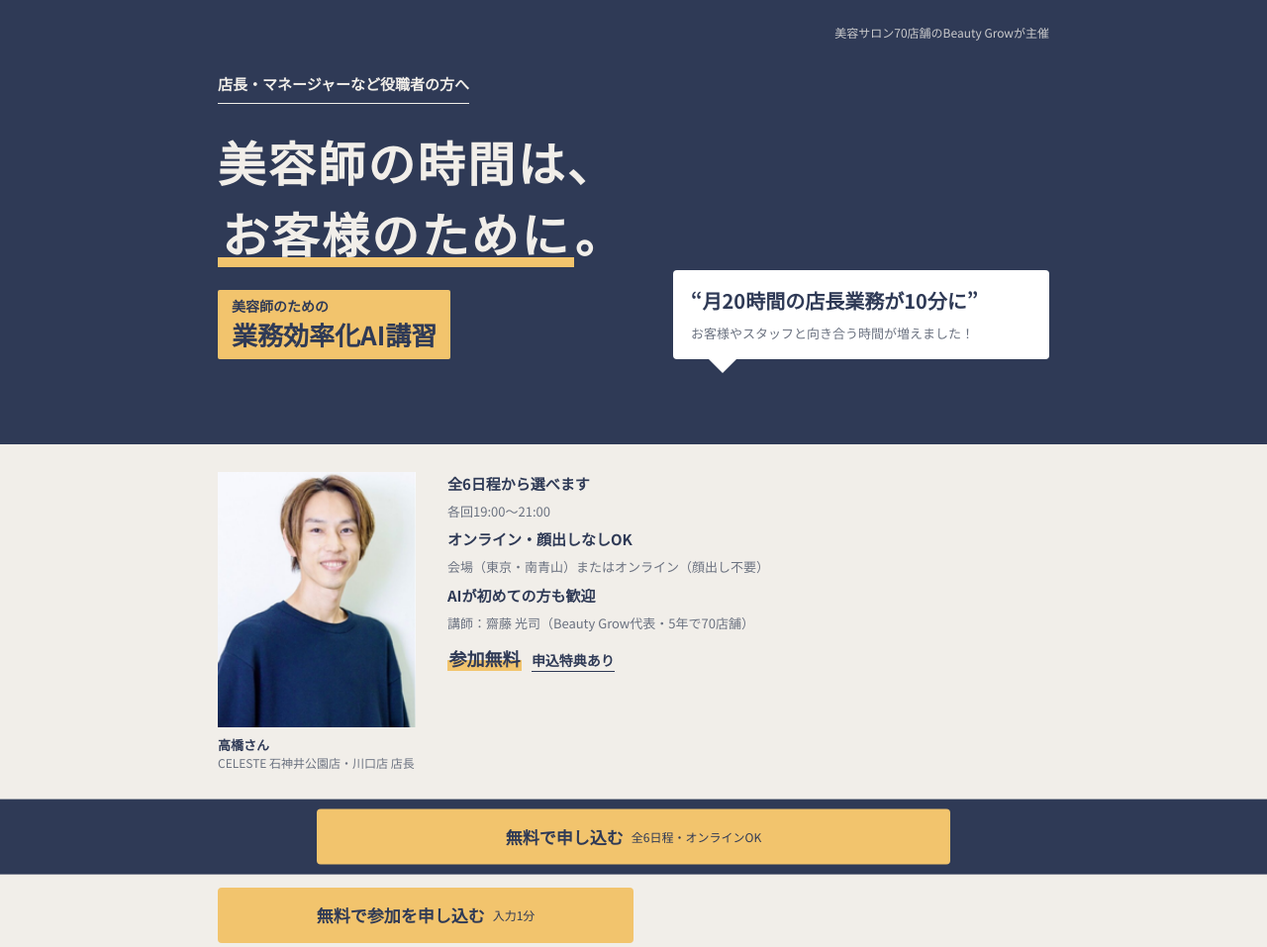
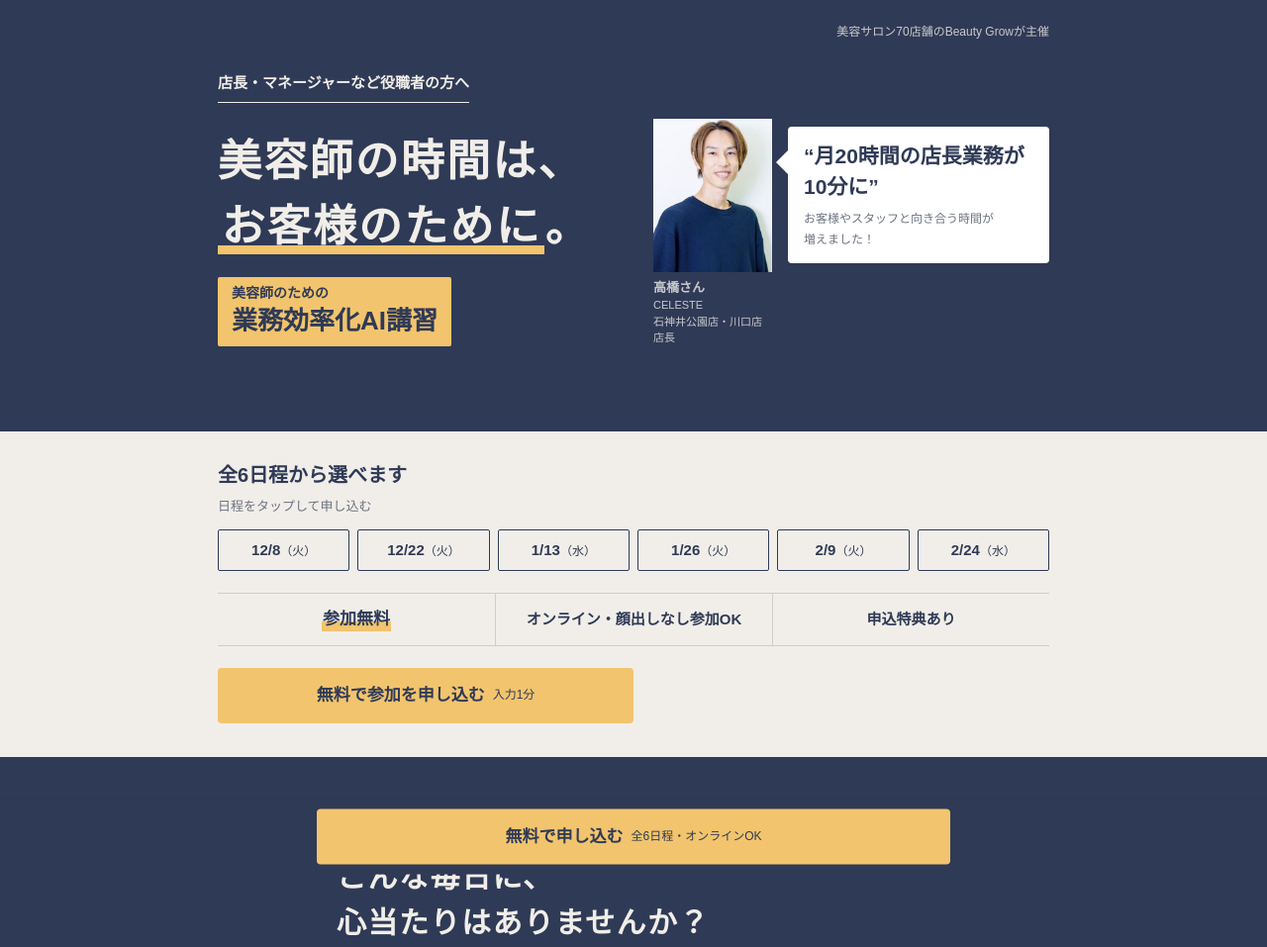
Before and after one commit to beautygrow-lp/ai-event-lp, a plain HTML site: page index.html in a window 1280 px wide. Shown: the top 957 px of the page at 99% size. Drawn offline with Linux system fonts and the light colour scheme.

Commit message:
LP first view: photo beside quote, sessions right below, 3 key points; Yu Gothic
Co-Authored-By: Claude Opus 5.5 <noreply@anthropic.com>

```diff
--- a/index.html
+++ b/index.html
@@ -47,7 +47,7 @@
 
 <link rel="preconnect" href="https://fonts.googleapis.com">
 <link rel="preconnect" href="https://fonts.gstatic.com" crossorigin>
-<link href="https://fonts.googleapis.com/css2?family=Noto+Sans+JP:wght@400;700&family=Shippori+Mincho:wght@500;600&display=swap" rel="stylesheet">
+<link href="https://fonts.googleapis.com/css2?family=Shippori+Mincho:wght@500;600&display=swap" rel="stylesheet">
 
 <style>
   /* Tone matched to the ad banner: navy / off-white / mustard / grey + white only.
@@ -61,14 +61,16 @@
     --line-on-off: rgba(47, 58, 86, .18);
     --line-on-navy: rgba(241, 238, 233, .25);
     --serif: "Shippori Mincho", "Zen Old Mincho", "Hiragino Mincho ProN", "Yu Mincho", serif;
-    --sans: "Noto Sans JP", "Hiragino Sans", "Hiragino Kaku Gothic ProN", "Yu Gothic", Meiryo, sans-serif;
+    /* Yu Gothic first. Windows "Yu Gothic" Regular renders thin, so the Medium face is listed first.
+       iPhone/Android have no Yu Gothic and fall back to Hiragino / system gothic. */
+    --sans: "Yu Gothic Medium", "游ゴシック Medium", YuGothic, "游ゴシック体", "Yu Gothic", "游ゴシック", "Hiragino Sans", "Hiragino Kaku Gothic ProN", Meiryo, sans-serif;
     --cta-h: 76px;
   }
   * { box-sizing: border-box; }
   html { -webkit-text-size-adjust: 100%; scroll-behavior: smooth; }
   body {
     margin: 0; background: var(--off); color: var(--navy);
-    font-family: var(--sans); font-weight: 400; font-size: 16px; line-height: 1.8;
+    font-family: var(--sans); font-weight: 500; font-size: 16px; line-height: 1.8;
     padding-bottom: calc(var(--cta-h) + env(safe-area-inset-bottom));
   }
   img { max-width: 100%; height: auto; display: block; }
@@ -103,27 +105,26 @@
   .event-band span { display: block; white-space: nowrap; }
   .event-band span:first-child { font-size: 14px; }
   .event-band span:last-child { font-size: clamp(20px, 6vw, 26px); }
-  .bubble { position: relative; background: var(--white); color: var(--navy); border-radius: 4px; padding: 16px 18px 14px; margin: 0 0 14px; }
-  .bubble::after { content: ""; position: absolute; left: 36px; bottom: -14px; border: 14px solid transparent; border-bottom: 0; border-top-color: var(--white); }
-  .bq { margin: 0; font-weight: 700; font-size: clamp(18px, 5.4vw, 22px); line-height: 1.5; word-break: keep-all; overflow-wrap: anywhere; }
-  .bs { margin: 6px 0 0; font-size: 13px; color: var(--grey); word-break: keep-all; overflow-wrap: anywhere; }
-  .fv-bottom { background: var(--off); padding: 28px 0 36px; }
-  .fv-grid { display: grid; grid-template-columns: 116px 1fr; gap: 16px; align-items: start; }
+  .voice { display: grid; grid-template-columns: 96px 1fr; gap: 16px; align-items: start; }
   .fv-person { margin: 0; }
-  .fv-person img { width: 116px; height: 150px; object-fit: cover; object-position: 50% 15%; border-radius: 0; }
-  .fv-person figcaption { margin-top: 8px; font-size: 12px; line-height: 1.5; color: var(--grey); word-break: keep-all; overflow-wrap: anywhere; }
-  .fv-person figcaption b { display: block; color: var(--navy); font-size: 13px; }
-  .fv-info p { margin: 0 0 6px; font-weight: 700; font-size: 15px; line-height: 1.6; word-break: keep-all; overflow-wrap: anywhere; }
-  .fv-info .sub { font-weight: 400; font-size: 13px; color: var(--grey); }
-  .fv-info .free-line { margin-top: 10px; font-size: 18px; }
-  .fv-info .free-line .bonus-flag { font-size: 14px; margin-left: 10px; padding-bottom: 1px; border-bottom: 1.5px solid var(--navy); }
-  .tap-note { margin: 26px 0 8px; font-size: 13px; font-weight: 700; }
-  .sess-btns { display: grid; grid-template-columns: repeat(3, 1fr); gap: 8px; margin: 0 0 18px; }
+  .fv-person img { width: 96px; height: 124px; object-fit: cover; object-position: 50% 15%; border-radius: 0; }
+  .fv-person figcaption { margin-top: 6px; font-size: 11px; line-height: 1.5; opacity: .8; word-break: keep-all; overflow-wrap: anywhere; }
+  .fv-person figcaption b { display: block; font-size: 13px; }
+  .bubble { position: relative; background: var(--white); color: var(--navy); border-radius: 4px; padding: 14px 16px 12px; margin-top: 8px; }
+  .bubble::after { content: ""; position: absolute; left: -12px; top: 24px; border: 12px solid transparent; border-left: 0; border-right-color: var(--white); } /* tail points to the photo */
+  .bq { margin: 0; font-weight: 700; font-size: clamp(17px, 4.8vw, 21px); line-height: 1.5; word-break: keep-all; overflow-wrap: anywhere; }
+  .bs { margin: 6px 0 0; font-size: 12px; color: var(--grey); word-break: keep-all; overflow-wrap: anywhere; }
+  .fv-bottom { background: var(--off); padding: 26px 0 34px; }
+  .sess-title { margin: 0; font-weight: 700; font-size: 20px; }
+  .tap-note { margin: 2px 0 12px; font-size: 13px; color: var(--grey); }
+  .sess-btns { display: grid; grid-template-columns: repeat(3, 1fr); gap: 8px; margin: 0 0 22px; }
   .sess-btn { font-family: var(--sans); font-weight: 700; font-size: 15px; color: var(--navy); background: var(--off); border: 1px solid var(--navy); border-radius: 2px; padding: 10px 2px; cursor: pointer; line-height: 1.3; }
-  .sess-btn small { font-weight: 400; font-size: 12px; }
+  .sess-btn small { font-weight: 500; font-size: 12px; }
   .sess-btn[aria-pressed="true"] { background: var(--navy); color: var(--white); }
-  @media (min-width: 560px) { .fv-grid { grid-template-columns: 200px 1fr; gap: 32px; } .fv-person img { width: 200px; height: 258px; } }
-  @media (max-width: 359px) { .fv-grid { grid-template-columns: 1fr; } }
+  .points { list-style: none; padding: 0; margin: 0 0 22px; display: grid; grid-template-columns: repeat(3, 1fr); border-top: 1px solid var(--line-on-off); border-bottom: 1px solid var(--line-on-off); }
+  .points li { display: flex; align-items: center; justify-content: center; text-align: center; padding: 14px 6px; font-weight: 700; font-size: 15px; line-height: 1.45; word-break: keep-all; overflow-wrap: anywhere; }
+  .points li + li { border-left: 1px solid var(--line-on-off); }
+  .points .marker { font-size: 17px; }
 
   /* ---------- Buttons ---------- */
   .btn {
@@ -279,10 +280,10 @@
   @media (min-width: 900px) {
     .fv .wrap { max-width: 880px; }
     .fv-top { padding: 22px 0 56px; }
-    .fv-head { display: grid; grid-template-columns: 1fr 380px; gap: 40px; align-items: end; }
-    .bq { font-size: 20px; }
-    .fv h1 { font-size: 48px; }
-    .fv-head .bubble { margin-bottom: 30px; }
+    .fv-head { display: grid; grid-template-columns: 1fr 400px; gap: 40px; align-items: end; }
+    .fv h1 { font-size: 44px; }
+    .fv-head .voice { grid-template-columns: 120px 1fr; margin-bottom: 30px; }
+    .fv-person img { width: 120px; height: 155px; }
     .fv-bottom .wrap { max-width: 880px; }
     .sess-btns { grid-template-columns: repeat(6, 1fr); }
     .fv-cta { max-width: 420px; }
@@ -304,32 +305,29 @@
             <h1 id="hero-title">美容師の時間は、<br><mark>お客様のために</mark>。</h1>
             <p class="event-band"><span>美容師のための</span><span>業務効率化AI講習</span></p>
           </div>
-          <div class="bubble">
-            <p class="bq">“月20時間の店長業務が10分に”</p>
-            <p class="bs">お客様やスタッフと向き合う時間が増えました！</p>
+          <div class="voice">
+            <figure class="fv-person">
+              <img src="images/staff-takahashi.png" width="182" height="257" alt="高橋さんの写真">
+              <figcaption><b>高橋さん</b>CELESTE 石神井公園店・川口店 店長</figcaption>
+            </figure>
+            <div class="bubble">
+              <p class="bq">“月20時間の<wbr>店長業務が<wbr>10分に”</p>
+              <p class="bs">お客様やスタッフと<wbr>向き合う時間が<wbr>増えました！</p>
+            </div>
           </div>
         </div>
       </div>
     </div>
     <div class="fv-bottom">
       <div class="wrap">
-        <div class="fv-grid">
-          <figure class="fv-person">
-            <img src="images/staff-takahashi.png" width="182" height="257" alt="高橋さんの写真">
-            <figcaption><b>高橋さん</b>CELESTE 石神井公園店・川口店 店長</figcaption>
-          </figure>
-          <div class="fv-info">
-            <p>全6日程から選べます</p>
-            <p class="sub">各回19:00〜21:00</p>
-            <p>オンライン・顔出しなしOK</p>
-            <p class="sub">会場（東京・南青山）またはオンライン（顔出し不要）</p>
-            <p>AIが初めての方も歓迎</p>
-            <p class="sub">講師：齋藤 光司（Beauty Grow代表・5年で70店舗）</p>
-            <p class="free-line"><span class="marker">参加無料</span><span class="bonus-flag">申込特典あり</span></p>
-          </div>
-        </div>
+        <p class="sess-title">全6日程から選べます</p>
         <p class="tap-note">日程をタップして申し込む</p>
         <div class="sess-btns" id="hero-sessions"></div>
+        <ul class="points">
+          <li><span class="marker">参加無料</span></li>
+          <li>オンライン・<wbr>顔出しなし<wbr>参加OK</li>
+          <li>申込特典あり</li>
+        </ul>
         <div class="fv-cta"><a class="btn js-cta" href="#apply">無料で参加を申し込む<small>入力1分</small></a></div>
       </div>
     </div>
```
Also changed, not shown: thanks.html (+2 -2 lines).
